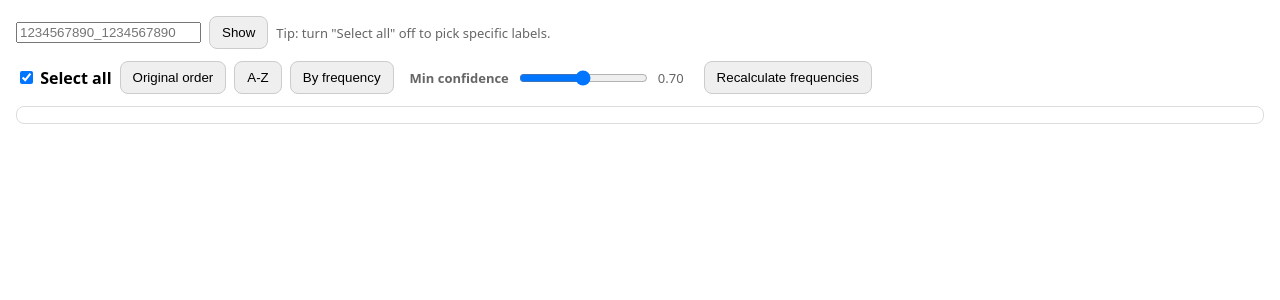
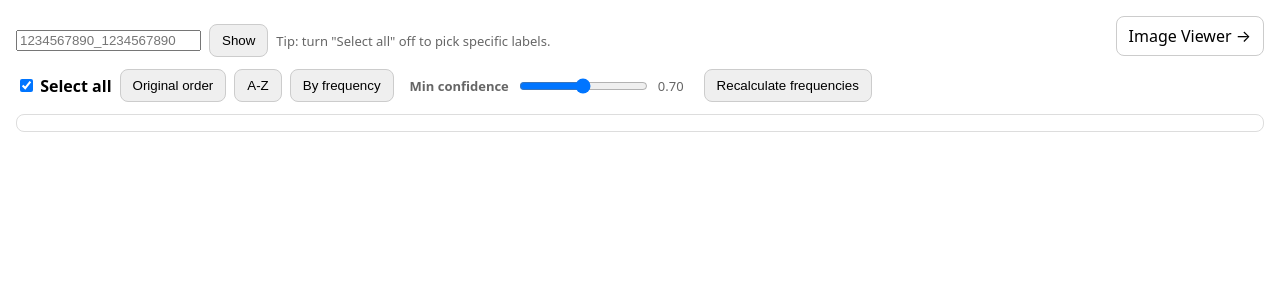
Before and after one commit to cmusatyalab/yfcc-scope, a Python web app: template yfcc-app/templates/index.html in a window 1280 px wide. Shown: the top 300 px of the page. Run offline with Jinja, Linux system fonts and the light colour scheme; the template is opened without the code that fills it, so the values that code supplies are empty.

Commit message:
Add quick link to navigate to the other app on the top right of the page

```diff
--- a/yfcc-app/static/css/app.css
+++ b/yfcc-app/static/css/app.css
@@ -7,6 +7,24 @@ body {
     Roboto,
     Arial;
   margin: 16px;
+}
+.page-top {
+  display: flex;
+  justify-content: flex-end;
+  margin-bottom: 8px;
+}
+.btn-link {
+  position: absolute;
+  display: inline-block;
+  padding: 8px 12px;
+  border-radius: 8px;
+  border: 1px solid #ccc;
+  color: inherit;
+  text-decoration: none;
+  background: #fff;
+}
+.btn-link:hover {
+  background: #f5f5f5;
 }
 form {
   display: grid;
--- a/yfcc-app/templates/index.html
+++ b/yfcc-app/templates/index.html
@@ -6,6 +6,9 @@
     <link rel="stylesheet" href="/static/css/app.css" />
   </head>
   <body>
+    <div class="page-top">
+      <a class="btn-link" href="/viewer">Image Viewer →</a>
+    </div>
     <form id="ctrl_form" method="GET" action="/">
       <div class="row toolbar">
         <input
@@ -71,7 +74,16 @@
             type="checkbox"
             name="label"
             value="{{ lab }}"
-              {% if all_checked or (lab in selected_labels) %}checked{% endif %}
+            {%
+            if
+            all_checked
+            or
+            (lab
+            in
+            selected_labels)
+            %}checked{%
+            endif
+            %}
           />
           {{ lab }}
         </label>
--- a/yfcc-viewer/src/App.jsx
+++ b/yfcc-viewer/src/App.jsx
@@ -26,6 +26,12 @@ export default function App() {
             <NavLink to="/pca3d" className={linkClassName}>
               3D PCA Viewer
             </NavLink>
+            <a
+              href={import.meta.env.DEV ? "http://127.0.0.1:8080/" : "/"}
+              className="app-nav-link"
+            >
+              Box Viewer →
+            </a>
           </nav>
         </div>
       </div>
```
Lines whose indentation alone changed are shown as unchanged.
